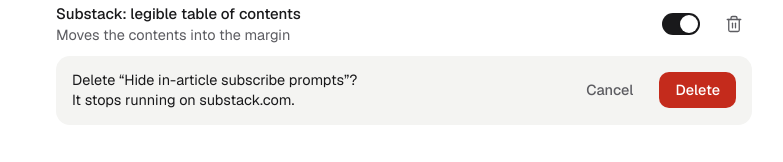
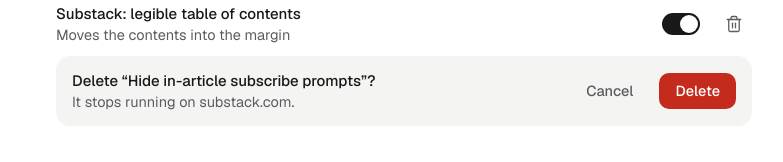
Before and after one commit to kevinmarr/eyepatch, a browser extension: page extension/design.html in a window 1280 px wide. Shown: the part 3236-3398 px from the top of the page, without its empty margins (16-799 px from the left). Drawn offline with Linux system fonts and the light colour scheme.

Commit message:
Stack the question and consequence in confirmations
Co-Authored-By: Claude Opus 5.5 <noreply@anthropic.com>

```diff
--- a/extension/ui/eyepatch.css
+++ b/extension/ui/eyepatch.css
@@ -390,7 +390,9 @@ button.tool:hover { background: var(--surface); }
 .option > .icon { color: var(--text-faint); }
 /* Inline confirmation: the row turns into a gray band. */
 .confirm { display: flex; align-items: center; gap: 12px; padding: 14px 16px; border-radius: var(--r-xl); background: var(--surface); }
-.confirm .main { flex: 1; min-width: 0; }
+.confirm .main { flex: 1; min-width: 0; display: flex; flex-direction: column; }
+.confirm .name { font-size: 15px; font-weight: 500; line-height: 1.4; }
+.confirm .sub { font-size: var(--fs-ui); line-height: 1.45; color: var(--text-muted); }
 .terminal { margin: 0; padding: 12px 14px; border-radius: var(--r-lg); background: var(--code); font-family: var(--mono); font-size: var(--fs-code); line-height: var(--lh-code); color: var(--text-muted); white-space: pre-wrap; overflow-wrap: anywhere; }
 .field { height: 40px; padding: 0 12px; border: 1px solid var(--line); border-radius: var(--r-md); background: var(--bg); outline: none; }
 .field:focus { border-color: var(--text-faint); }
```
